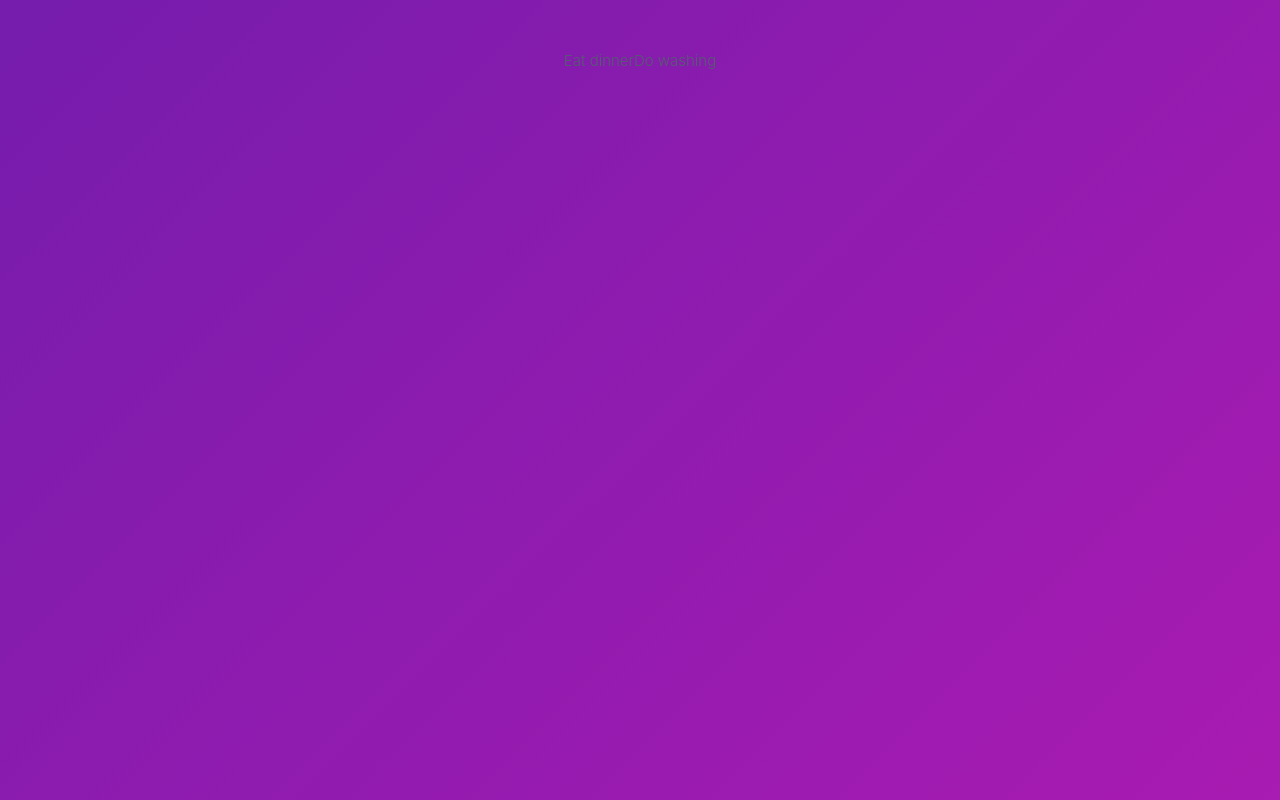
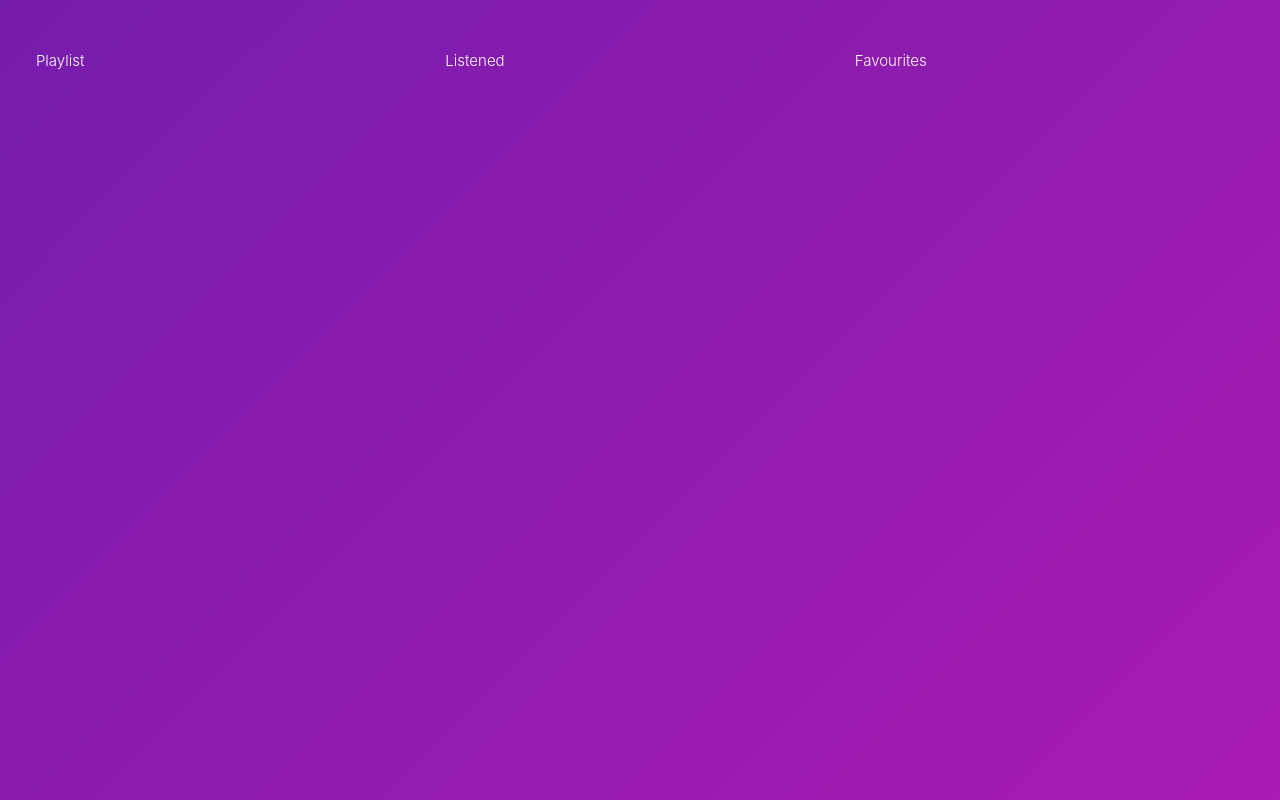
Before and after one commit to AditechGH/angular-pro-src, an Angular app: page / in a window 1280 px wide. Built offline with nearby package versions, Linux system fonts and the light colour scheme.

Commit message:
Container components setup.

```diff
--- a/src/app/app.component.ts
+++ b/src/app/app.component.ts
@@ -1,28 +1,22 @@
 import { Component } from '@angular/core';
-
-import { NgForOf, AsyncPipe } from '@angular/common';
-import { Store } from './store';
+import { SongsFavouritesComponent } from './songs/components/songs-favourites/songs-favourites.component';
+import { SongsListenedComponent } from './songs/components/songs-listened/songs-listened.component';
+import { SongsPlaylistComponent } from './songs/components/songs-playlist/songs-playlist.component';
 
 @Component({
   selector: 'app-root',
   standalone: true,
-  imports: [NgForOf, AsyncPipe],
+  imports: [
+    SongsFavouritesComponent,
+    SongsListenedComponent,
+    SongsPlaylistComponent,
+  ],
   template: `
     <div>
-      <div *ngFor="let todo of todos$ | async">
-        {{ todo.name }}
-      </div>
+      <songs-playlist></songs-playlist>
+      <songs-listened></songs-listened>
+      <songs-favourites></songs-favourites>
     </div>
   `,
-  styles: [``],
 })
-export class AppComponent {
-  todos$ = this.store.select<any[]>('todos');
-
-  constructor(private store: Store) {
-    this.store.set('todos', [
-      { id: 1, name: 'Eat dinner' },
-      { id: 2, name: 'Do washing' },
-    ]);
-  }
-}
+export class AppComponent {}
--- /dev/null
+++ b/src/app/songs/components/songs-favourites/songs-favourites.component.ts
@@ -0,0 +1,13 @@
+import { Component } from '@angular/core';
+
+import { Store } from '../../../store';
+
+@Component({
+  selector: 'songs-favourites',
+  standalone: true,
+  imports: [],
+  template: ` <div class="songs">Favourites</div> `,
+})
+export class SongsFavouritesComponent {
+  constructor(private store: Store) {}
+}
--- /dev/null
+++ b/src/app/songs/components/songs-listened/songs-listened.component.ts
@@ -0,0 +1,13 @@
+import { Component } from '@angular/core';
+
+import { Store } from '../../../store';
+
+@Component({
+  selector: 'songs-listened',
+  standalone: true,
+  imports: [],
+  template: ` <div class="songs">Listened</div> `,
+})
+export class SongsListenedComponent {
+  constructor(private store: Store) {}
+}
--- /dev/null
+++ b/src/app/songs/components/songs-playlist/songs-playlist.component.ts
@@ -0,0 +1,13 @@
+import { Component } from '@angular/core';
+
+import { Store } from '../../../store';
+
+@Component({
+  selector: 'songs-playlist',
+  standalone: true,
+  imports: [],
+  template: ` <div class="songs">Playlist</div> `,
+})
+export class SongsPlaylistComponent {
+  constructor(private store: Store) {}
+}
--- a/src/styles.scss
+++ b/src/styles.scss
@@ -11,7 +11,7 @@ html, body {
   padding: 0;
   background: linear-gradient(-45deg,rgba(168,25,177,0.9) 0%,rgba(111,19,169,0.8) 100%);
   -webkit-font-smoothing: antialiased;
-  color: #545e6f;
+  color: #fff;
 }
 
 img {
```
